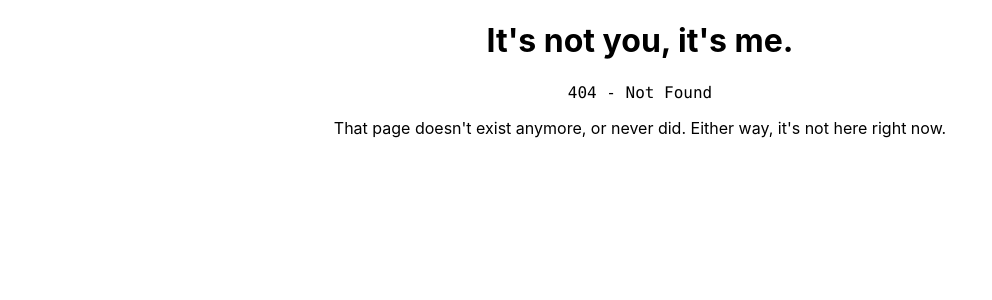
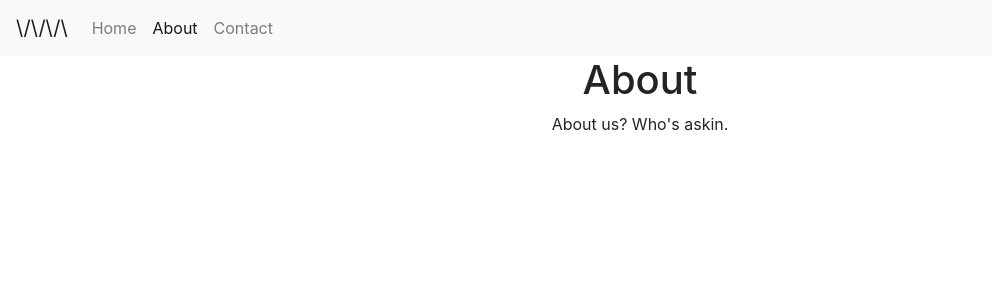
Before and after one commit to wyattmunson/quick-react, a React (Create React App) app: page /about in a window 1280 px wide. Before the commit this address had no page. Shown: the top 300 px of the page, without its empty margins (0-992 px from the left). Built offline with nearby package versions, Linux system fonts and the light colour scheme.

Commit message:
add navigation header

```diff
--- a/public/index.html
+++ b/public/index.html
@@ -1,15 +1,18 @@
 <!DOCTYPE html>
 <html lang="en">
   <head>
-    <meta charset="utf-8">
-    <link rel="shortcut icon" href="%PUBLIC_URL%/favicon.ico">
-    <meta name="viewport" content="width=device-width, initial-scale=1, shrink-to-fit=no">
-    <meta name="theme-color" content="#000000">
+    <meta charset="utf-8" />
+    <link rel="shortcut icon" href="%PUBLIC_URL%/favicon.ico" />
+    <meta
+      name="viewport"
+      content="width=device-width, initial-scale=1, shrink-to-fit=no"
+    />
+    <meta name="theme-color" content="#000000" />
     <!--
       manifest.json provides metadata used when your web app is added to the
       homescreen on Android. See https://developers.google.com/web/fundamentals/web-app-manifest/
     -->
-    <link rel="manifest" href="%PUBLIC_URL%/manifest.json">
+    <link rel="manifest" href="%PUBLIC_URL%/manifest.json" />
     <!--
       Notice the use of %PUBLIC_URL% in the tags above.
       It will be replaced with the URL of the `public` folder during the build.
@@ -19,12 +22,22 @@
       work correctly both with client-side routing and a non-root public URL.
       Learn how to configure a non-root public URL by running `npm run build`.
     -->
+    <link
+      rel="stylesheet"
+      href="https://stackpath.bootstrapcdn.com/bootstrap/4.1.3/css/bootstrap.min.css"
+      integrity="sha384-MCw98/SFnGE8fJT3GXwEOngsV7Zt27NXFoaoApmYm81iuXoPkFOJwJ8ERdknLPMO"
+      crossorigin="anonymous"
+    />
+    <link
+      rel="stylesheet"
+      href="https://use.fontawesome.com/releases/v5.5.0/css/all.css"
+      integrity="sha384-B4dIYHKNBt8Bc12p+WXckhzcICo0wtJAoU8YZTY5qE0Id1GSseTk6S+L3BlXeVIU"
+      crossorigin="anonymous"
+    />
     <title>React App</title>
   </head>
   <body>
-    <noscript>
-      You need to enable JavaScript to run this app.
-    </noscript>
+    <noscript> You need to enable JavaScript to run this app. </noscript>
     <div id="root"></div>
     <!--
       This HTML file is a template.
@@ -36,5 +49,20 @@
       To begin the development, run `npm start` or `yarn start`.
       To create a production bundle, use `npm run build` or `yarn build`.
     -->
+    <script
+      src="https://code.jquery.com/jquery-3.3.1.slim.min.js"
+      integrity="sha384-q8i/X+965DzO0rT7abK41JStQIAqVgRVzpbzo5smXKp4YfRvH+8abtTE1Pi6jizo"
+      crossorigin="anonymous"
+    ></script>
+    <script
+      src="https://cdnjs.cloudflare.com/ajax/libs/popper.js/1.14.3/umd/popper.min.js"
+      integrity="sha384-ZMP7rVo3mIykV+2+9J3UJ46jBk0WLaUAdn689aCwoqbBJiSnjAK/l8WvCWPIPm49"
+      crossorigin="anonymous"
+    ></script>
+    <script
+      src="https://stackpath.bootstrapcdn.com/bootstrap/4.1.3/js/bootstrap.min.js"
+      integrity="sha384-ChfqqxuZUCnJSK3+MXmPNIyE6ZbWh2IMqE241rYiqJxyMiZ6OW/JmZQ5stwEULTy"
+      crossorigin="anonymous"
+    ></script>
   </body>
 </html>
--- a/src/App.js
+++ b/src/App.js
@@ -3,7 +3,10 @@ import { Switch, BrowserRouter, Route } from "react-router-dom";
 import "./App.css";
 
 import Home from "./components/staticPages/Home";
+import About from "./components/staticPages/About";
+import Contact from "./components/staticPages/Contact";
 import NotFound404 from "./components/staticPages/NotFound404";
+import NavHeader from "./components/navigation/NavHeader";
 
 class App extends Component {
   render() {
@@ -11,9 +14,11 @@ class App extends Component {
       <div className="App">
         <BrowserRouter>
           <div>
-            {/* <NavHeader /> */}
+            <NavHeader />
             <Switch>
               <Route exact path="/" component={Home} />
+              <Route exact path="/about" component={About} />
+              <Route exact path="/contact" component={Contact} />
               <Route path="*" component={NotFound404} />
             </Switch>
           </div>
--- /dev/null
+++ b/src/components/navigation/NavHeader.js
@@ -0,0 +1,48 @@
+import React from "react";
+import { Link } from "react-router-dom";
+
+export default class Navheader extends React.Component {
+  showActive = input => {
+    let path = window.location.pathname;
+    if (input === path) {
+      return "nav-item nav-link active";
+    } else {
+      return "nav-item nav-link";
+    }
+  };
+
+  render() {
+    console.log(window.location.pathname);
+    return (
+      <nav className="navbar navbar-expand-lg navbar-light bg-light">
+        <Link to="/" className="navbar-brand">
+          \/\/\/\
+        </Link>
+        <button
+          className="navbar-toggler"
+          type="button"
+          data-toggle="collapse"
+          data-target="#navbarNavAltMarkup"
+          aria-controls="navbarNavAltMarkup"
+          aria-expanded="false"
+          aria-label="Toggle navigation"
+        >
+          <span className="navbar-toggler-icon" />
+        </button>
+        <div className="collapse navbar-collapse" id="navbarNavAltMarkup">
+          <div className="navbar-nav">
+            <Link to="/" className={this.showActive("/")}>
+              Home
+            </Link>
+            <Link to="/about" className={this.showActive("/about")}>
+              About
+            </Link>
+            <Link to="/contact" className={this.showActive("/projects")}>
+              Contact
+            </Link>
+          </div>
+        </div>
+      </nav>
+    );
+  }
+}
--- /dev/null
+++ b/src/components/staticPages/About.js
@@ -0,0 +1,12 @@
+import React from "react";
+
+export default class About extends React.Component {
+  render() {
+    return (
+      <div className="container">
+        <h1>About</h1>
+        <p>About us? Who's askin.</p>
+      </div>
+    );
+  }
+}
--- /dev/null
+++ b/src/components/staticPages/Contact.js
@@ -0,0 +1,12 @@
+import React from "react";
+
+export default class Contact extends React.Component {
+  render() {
+    return (
+      <div className="container">
+        <h1>Contact</h1>
+        <p>Contact us anytime, day or night.</p>
+      </div>
+    );
+  }
+}
```
Also changed, not shown: 2 other files (tests, documents, lock files or other folders).
